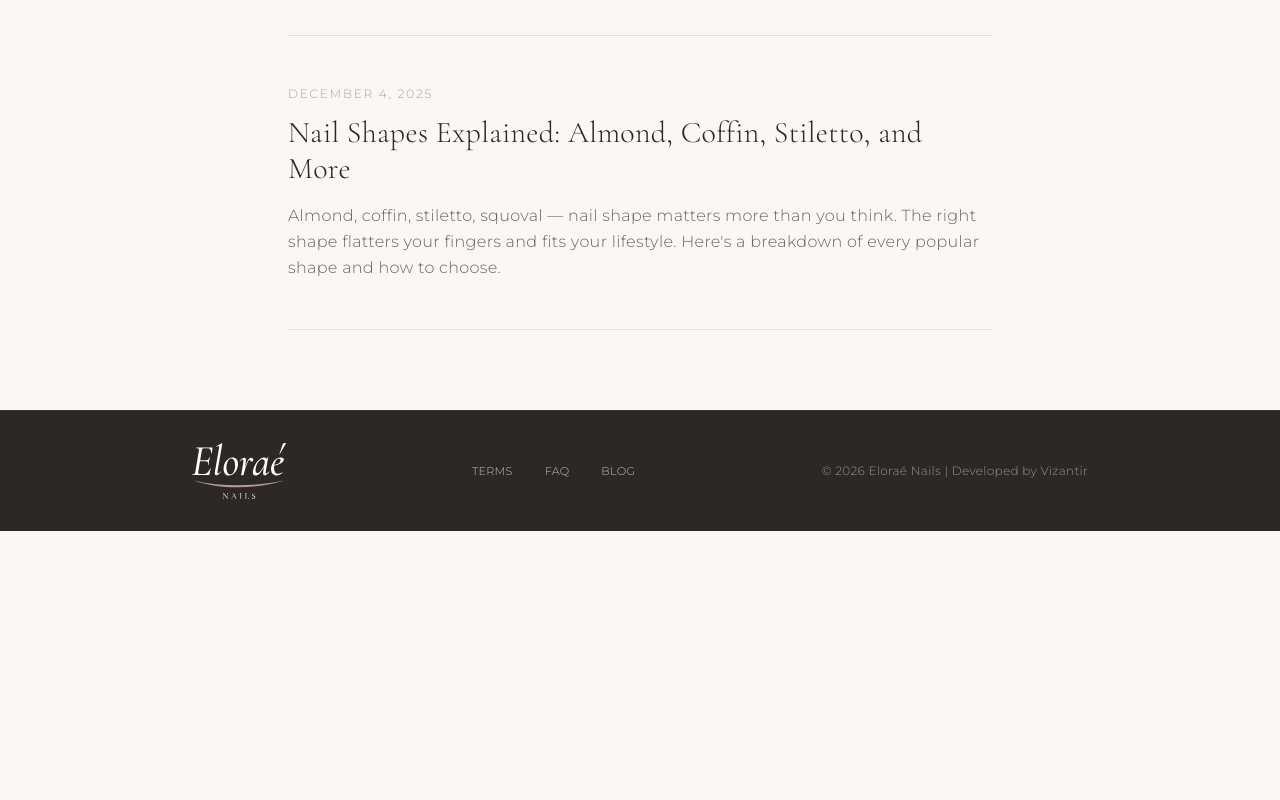
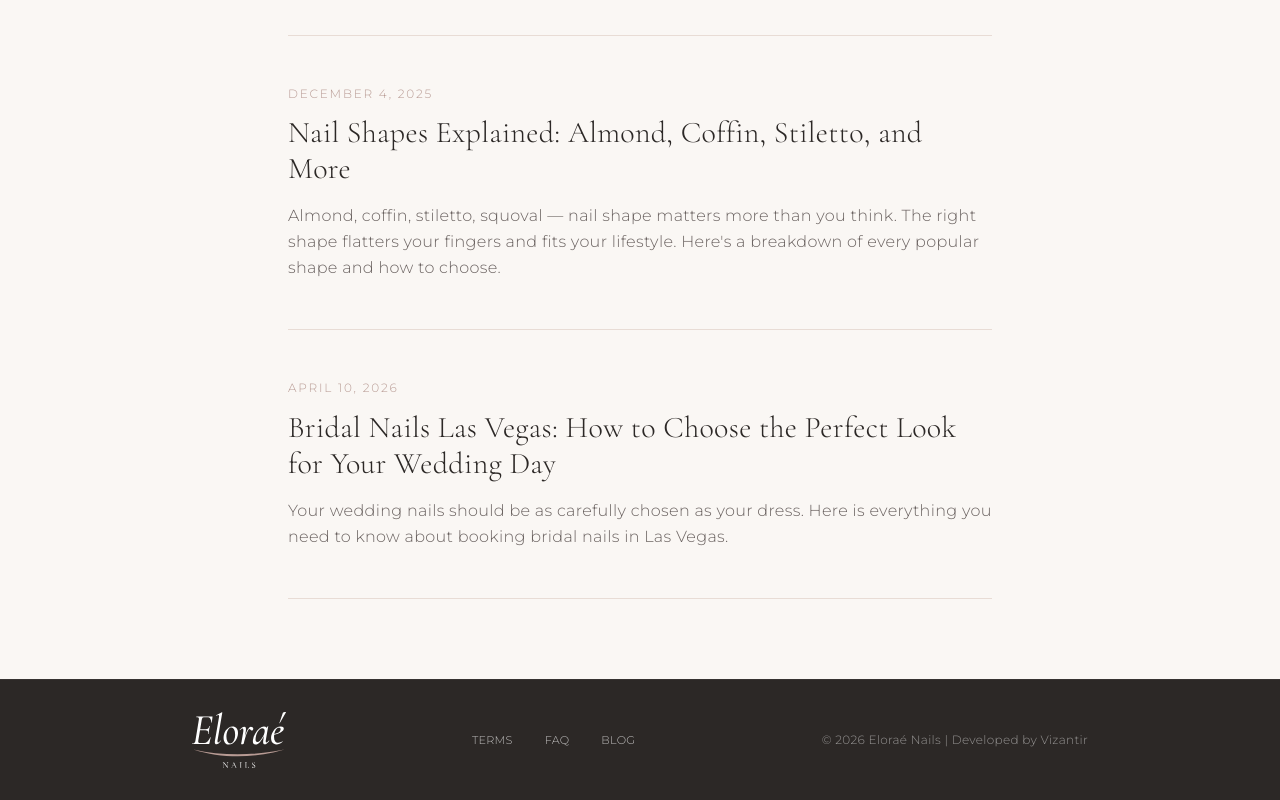
Before and after one commit to vizantirmarketing-alt/elorae-nails, a Next.js app: page /blog in a window 1280 px wide. Shown: the part 2723-3523 px from the top of the page. Before the commit the page ends 3254 px from the top, so only its background shows below. Built offline with nearby package versions, Linux system fonts and the light colour scheme; no server answers.

Commit message:
add blog post: bridal nails las vegas

```diff
--- a/app/blog/[slug]/page.tsx
+++ b/app/blog/[slug]/page.tsx
@@ -737,6 +737,56 @@ const blogContent: Record<string, {
       </ul>
     `,
   },
+  'bridal-nails-las-vegas': {
+    date: 'April 10, 2026',
+    title: 'Bridal Nails Las Vegas: How to Choose the Perfect Look for Your Wedding Day',
+    excerpt: 'Your wedding nails should be as carefully chosen as your dress. Here is everything you need to know about booking bridal nails in Las Vegas.',
+    content: `
+<h2>Your Wedding Nails Deserve As Much Thought As Everything Else</h2>
+
+<p>Las Vegas is one of the most popular wedding destinations in the world. Whether you are having an intimate ceremony or a full celebration, your nails will be in every photo — on the ring, holding the bouquet, cutting the cake.</p>
+
+<p>Getting them right matters. Here is how to approach bridal nails in Las Vegas.</p>
+
+<h2>Book Early — Especially in Peak Season</h2>
+
+<p>Las Vegas wedding season peaks in spring and fall. If your wedding falls between March and May or September and November, private studios like Eloraé fill up weeks in advance for bridal appointments.</p>
+
+<p>Book at least 2–3 weeks ahead for a standard bridal appointment. If you want a trial run to test your chosen style before the big day — which we always recommend — book that 4–6 weeks out.</p>
+
+<h2>Classic Bridal Nail Styles That Photograph Beautifully</h2>
+
+<p><strong>Soft pink or nude gel:</strong> The most timeless bridal choice. Works with every dress, skin tone, and venue. Clean, elegant, and never distracting.</p>
+
+<p><strong>French tip:</strong> A classic for a reason. Modern French tips with thin, precise lines photograph especially well. Gel application ensures they last through the full wedding weekend.</p>
+
+<p><strong>Sheer white or milky white:</strong> Popular for destination and outdoor weddings. Soft and romantic without being stark.</p>
+
+<p><strong>Subtle nail art:</strong> A delicate floral, thin gold line, or single accent nail adds personality without overwhelming. Best kept minimal so the focus stays on the ring.</p>
+
+<h2>What Length and Shape Works Best for Weddings</h2>
+
+<p>Medium length is the most practical choice for a wedding — long enough to look elegant in photos, short enough to be comfortable through a full day of activities.</p>
+
+<p>For shape, oval and soft square are the most universally flattering and photograph well from every angle. Stiletto and extra long almond can be stunning but require more careful planning around the day's activities.</p>
+
+<h2>Gel vs Gel-X for Bridal Nails</h2>
+
+<p>If you want length without your natural nails, Gel-X soft gel extensions are ideal for brides. They look completely natural, photograph beautifully, and last 3–4 weeks — easily carrying you through the wedding, honeymoon, and beyond.</p>
+
+<p>Traditional gel on natural nails is the right choice if your nails are already the length and shape you want. Gel will keep them chip-free and glossy for the full wedding weekend.</p>
+
+<h2>Plan for a Trial Appointment</h2>
+
+<p>A bridal trial is not just for hair and makeup. Testing your nail look 2–3 weeks before the wedding lets you see exactly how the color, shape, and length photograph in real conditions — and make any adjustments without the pressure of the wedding day.</p>
+
+<h2>Book Your Bridal Appointment at Eloraé Nails</h2>
+
+<p>We work with Las Vegas brides to create nail looks that are elegant, long-lasting, and tailored to the wedding aesthetic. Private studio, appointment only, clean environment.</p>
+
+<p>Book online or text us to discuss your bridal appointment.</p>
+    `,
+  },
 };
 
 export default function BlogPostPage({ params }: { params: { slug: string } }) {
--- a/app/blog/page.tsx
+++ b/app/blog/page.tsx
@@ -49,6 +49,12 @@ const blogPosts = [
     title: "Nail Shapes Explained: Almond, Coffin, Stiletto, and More",
     excerpt: "Almond, coffin, stiletto, squoval — nail shape matters more than you think. The right shape flatters your fingers and fits your lifestyle. Here's a breakdown of every popular shape and how to choose.",
   },
+  {
+    slug: "bridal-nails-las-vegas",
+    date: "April 10, 2026",
+    title: "Bridal Nails Las Vegas: How to Choose the Perfect Look for Your Wedding Day",
+    excerpt: "Your wedding nails should be as carefully chosen as your dress. Here is everything you need to know about booking bridal nails in Las Vegas.",
+  },
 ];
 
 export default function BlogPage() {
```
